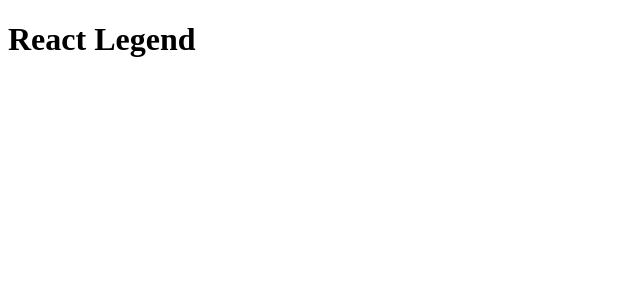
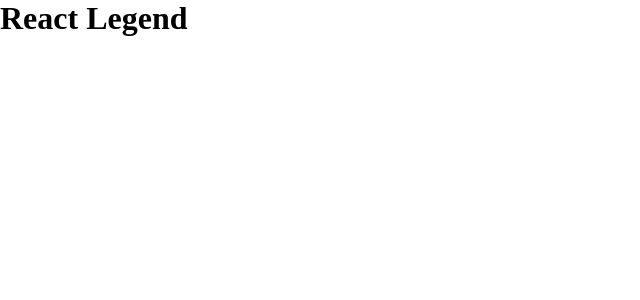
Before and after one commit to epicodus-lessons/react-legend, a React app: page / in a window 1280 px wide. Shown: the top 300 px of the page, without its empty margins (0-640 px from the left). Built offline with nearby package versions, Linux system fonts and the light colour scheme.

Commit message:
set up basic css modules with style normalizing template at app.jsx

```diff
--- a/package.json
+++ b/package.json
@@ -4,8 +4,8 @@
   "description": "",
   "main": "index.js",
   "scripts": {
-   "test": "echo \"Error: no test specified\" && exit 1",
-   "start":  "webpack && webpack-dev-server"
+    "test": "echo \"Error: no test specified\" && exit 1",
+    "start": "webpack && webpack-dev-server"
   },
   "author": "",
   "license": "ISC",
@@ -18,8 +18,10 @@
     "babel-loader": "^7.0.0",
     "babel-preset-es2015": "^6.24.1",
     "babel-preset-react": "^6.24.1",
+    "css-loader": "^0.28.4",
     "html-webpack-plugin": "^2.29.0",
     "react-hot-loader": "^3.0.0-beta.7",
+    "style-loader": "^0.18.2",
     "webpack": "^2.6.0",
     "webpack-dev-server": "^2.5.0"
   }
--- /dev/null
+++ b/src/components/app.css
@@ -0,0 +1,6 @@
+* { margin:0; padding:0; box-sizing:border-box; }
+
+body, #react-app-root, .app {
+  height: 100vh;
+  min-height: 100%;
+}
--- a/src/components/app.jsx
+++ b/src/components/app.jsx
@@ -1,8 +1,9 @@
 import React from "react";
+import styles from './app.css';
 
 function App(props){
   return (
-    <div>
+    <div className="app">
       <h1>React Legend</h1>
     </div>
   );
--- a/webpack.config.js
+++ b/webpack.config.js
@@ -44,6 +44,13 @@
             "react-hot-loader/babel"
           ]
         }
+      },
+      {
+        test: /\.css$/,
+        use: [
+          'style-loader',
+          'css-loader'
+        ]
       }
     ]
   },
```
